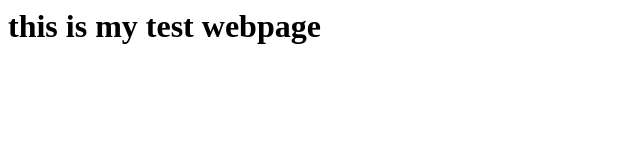
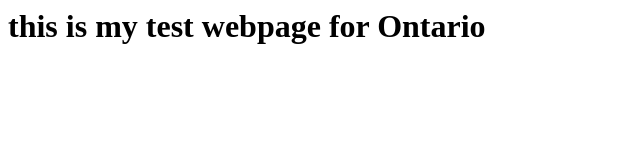
Before and after one commit to altvic/githubit, a plain HTML site: page index.html in a window 1280 px wide. Shown: the whole page, without its empty margins (0-640 px from the left). Drawn offline with Linux system fonts and the light colour scheme.

Commit message:
Update index.html (#2)
Co.mited

```diff
--- a/index.html
+++ b/index.html
@@ -1,5 +1,5 @@
 <html>
 
-	<h1> this is my test webpage
+	<h1> this is my test webpage for Ontario
 	</h1>
 </html>
```
